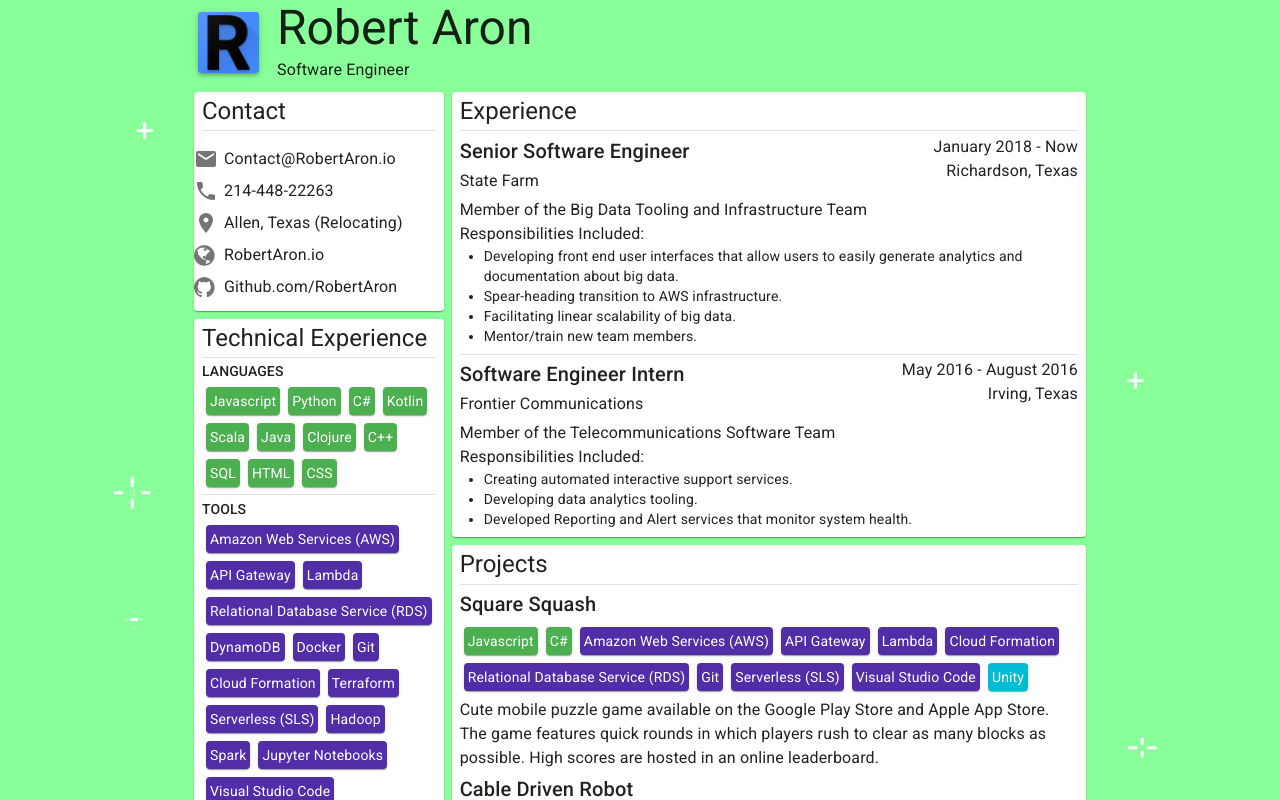
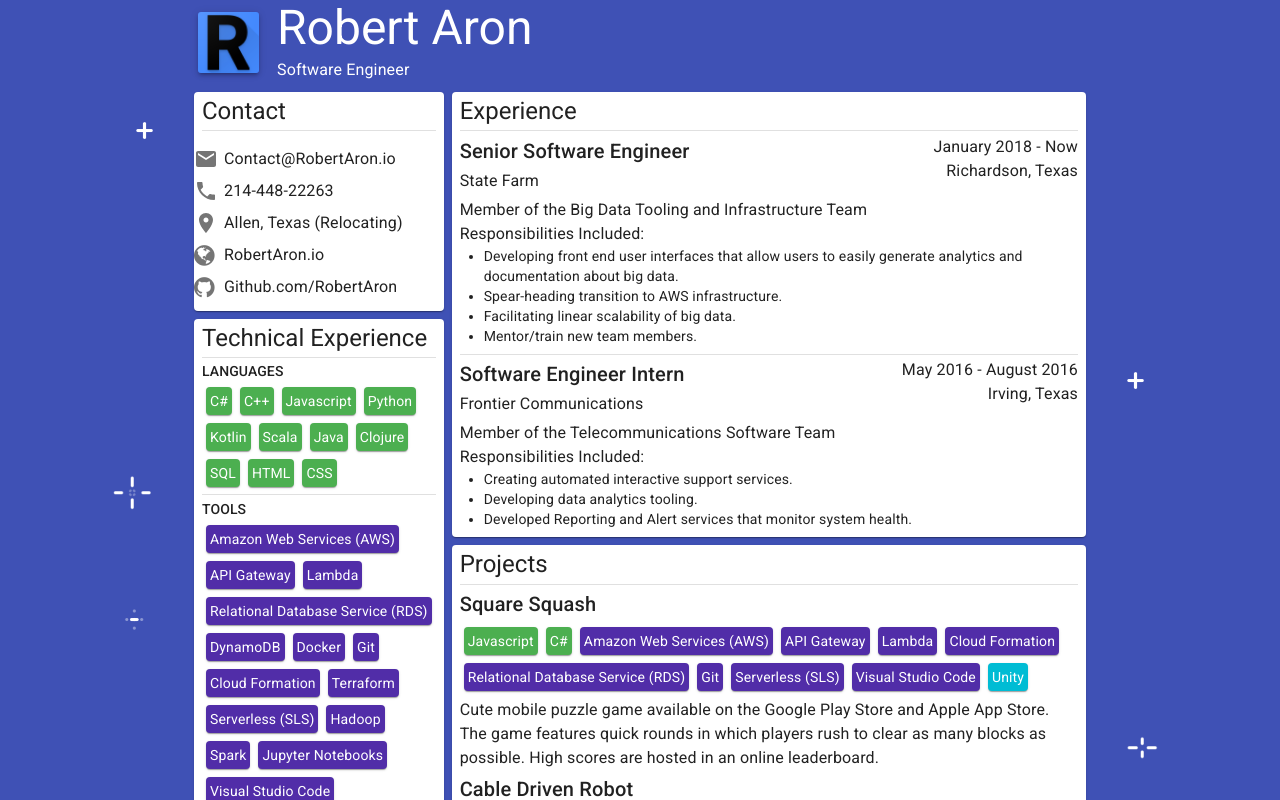
Before and after one commit to RobertAron/robertaron.github.io, a React (Create React App) app: page / in a window 1280 px wide. Shown: the top 800 px of the page. Built offline with nearby package versions, Linux system fonts and the light colour scheme.

Commit message:
with cover letter and persistant background

```diff
--- a/src/App.js
+++ b/src/App.js
@@ -8,12 +8,14 @@
 import Achievements from './components/Achievements';
 import Education from './components/Education';
 import Sparkles from './components/Sparkles';
+import CoverLetter from './components/CoverLetter'
 
 const useStyles = makeStyles((theme) => createStyles({
   content:{
     minHeight: '100vh',
     maxWidth: '900px',
     margin: 'auto',
+    zIndex: 1
   },
   withSidebar: {
     display: 'flex',
@@ -28,12 +30,16 @@
     flexBasis: 0,
     flexGrow: '999',
     minWidth: '30rem'
+  },
+  keepBackgroundColor:{
+    backgroundColor: theme.palette.background.default
   }
 }))
 
 const App = () => {
   const classes = useStyles()
   return (
+    <div className={classes.keepBackgroundColor}>
       <div className={classes.content}>
         <Header/>
         <div className={classes.withSidebar}>
@@ -46,8 +52,10 @@
             <Experience/>
             <Projects/>
             <Education/>
+            {/* <CoverLetter/> */}
           </div>
           <Sparkles/>
+        </div>
       </div>
     </div>
   );
--- a/src/Themes/Base/Base.js
+++ b/src/Themes/Base/Base.js
@@ -1,4 +1,4 @@
-const mainColor = "#88ff99"
+const mainColor = "#3f51b5"
 const theme = {
   palette:{
     primary:{
--- /dev/null
+++ b/src/components/CoverLetter.js
@@ -0,0 +1,45 @@
+import React from 'react';
+import { Typography, Paper, Divider } from '@material-ui/core';
+import { makeStyles, createStyles } from '@material-ui/core/styles';
+const useStyles = makeStyles((theme) => createStyles({
+  marginChildren: {
+    overflow:'hidden',
+    margin: `${theme.spacing(1)}px ${theme.spacing(0.5)}px`,
+    '& > *': {
+      margin: `${theme.spacing(2)}px ${theme.spacing(2)}px`,
+      fontSize: '1.175rem'
+    }
+  }
+}))
+
+const companyName = ""
+const title = ''
+const paragraphs = ['test p1', 'test p2']
+
+const CoverLetter = () => {
+  const [day, month, year] = new Date().toUTCString().split(" ").splice(1,3)
+  const classes = useStyles()
+  return (
+    <Paper className={`${classes.marginChildren}`}>
+      <Typography>
+        {`${day} ${month}, ${year}`}
+        <br/>
+        {companyName}
+        <br/>
+        {title}
+      <Divider/>
+      </Typography>
+      <Typography> Dear Hiring Manager,</Typography>
+      {paragraphs.map(paragraph=>(
+        <Typography>{paragraph}</Typography>
+      ))}
+      <Typography>
+        Thank you for your consideration,
+        <br></br>
+        Robert Aron
+      </Typography>
+    </Paper>
+  )
+}
+
+export default CoverLetter
--- a/src/components/Header.js
+++ b/src/components/Header.js
@@ -37,11 +37,6 @@
     },
     headerShadow:{
       boxShadow: 'none'
-    },
-    '@media print':{
-      headerShadow: {
-        boxShadow: theme.shadows[4]
-      }
     }
   })
 )
--- a/src/components/SkillElements.js
+++ b/src/components/SkillElements.js
@@ -14,17 +14,14 @@
   languages: {
     color: '#fff',
     backgroundColor: green[500],
-    // backgroundColor: '#bb86fc',
   },
   tools: {
     color: '#fff',
     backgroundColor: deepPurple[700],
-    // backgroundColor: '#3700b3',
   },
   frameworks:{
     color: '#fff',
     backgroundColor: cyan[500],
-    // backgroundColor: '#03dac6',
   }
 }))
 
--- a/src/components/Sparkles.js
+++ b/src/components/Sparkles.js
@@ -38,7 +38,7 @@
     right: "-10%",
     bottom: 0,
     left: "-10%",
-    zIndex: -1
+    zIndex: 0
   },
   sparklesDisplay:{},
   '@media print':{
--- a/src/components/TechSkills.js
+++ b/src/components/TechSkills.js
@@ -5,14 +5,14 @@
 
 const skills = {
   languages: [
+    'C#',
+    'C++',
     'Javascript',
     'Python',
-    'C#',
     'Kotlin',
     'Scala',
     'Java',
     'Clojure',
-    'C++',
     'SQL',
     'HTML',
     'CSS'
@@ -35,10 +35,10 @@
     "Android Studio"
   ],
   frameworks: [
+    'Unity',
     'React',
     'React-Native',
     'Redux',
-    'Unity',
     'Express',
     'OpenGL',
     'Qt',
```
Lines whose indentation alone changed are shown as unchanged.
